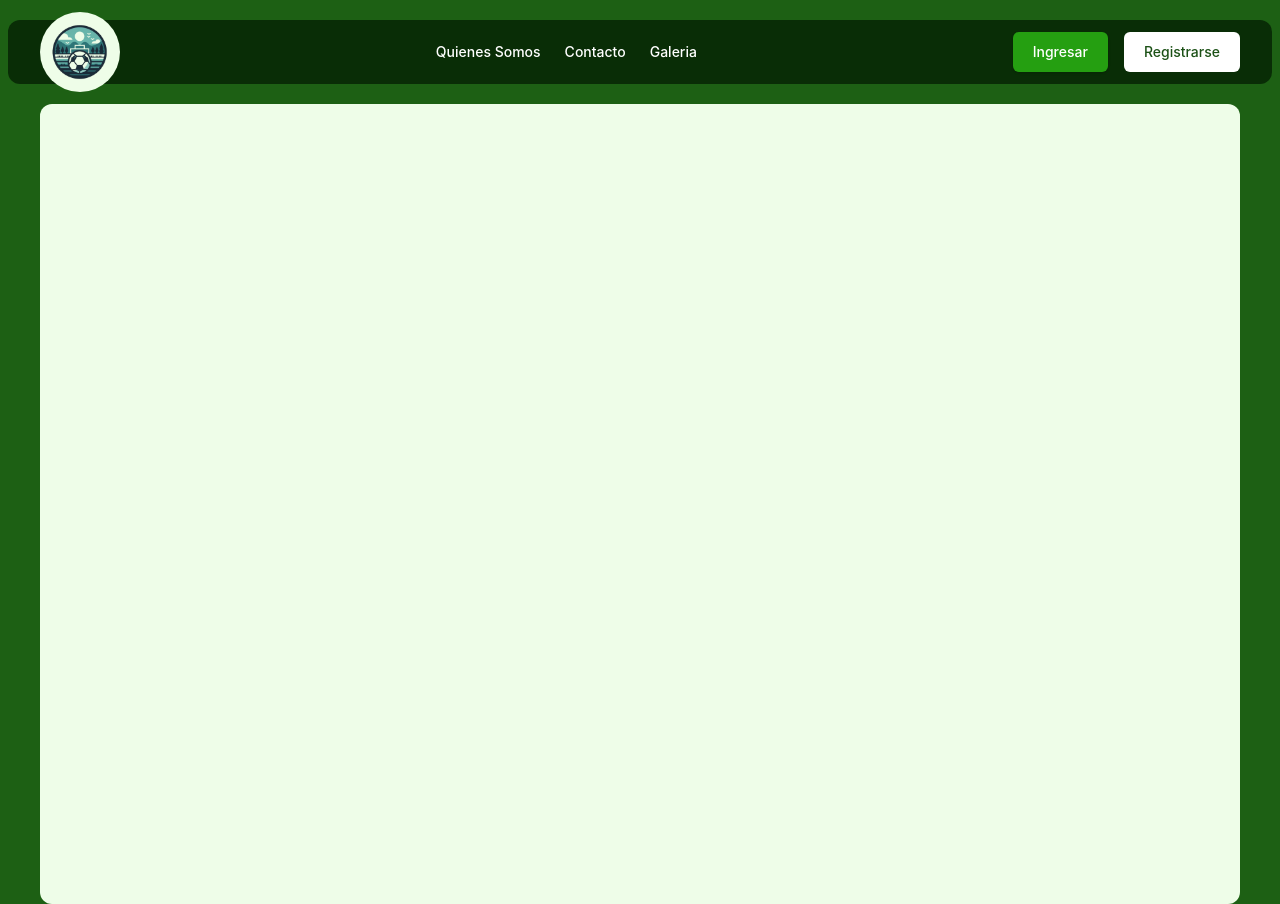
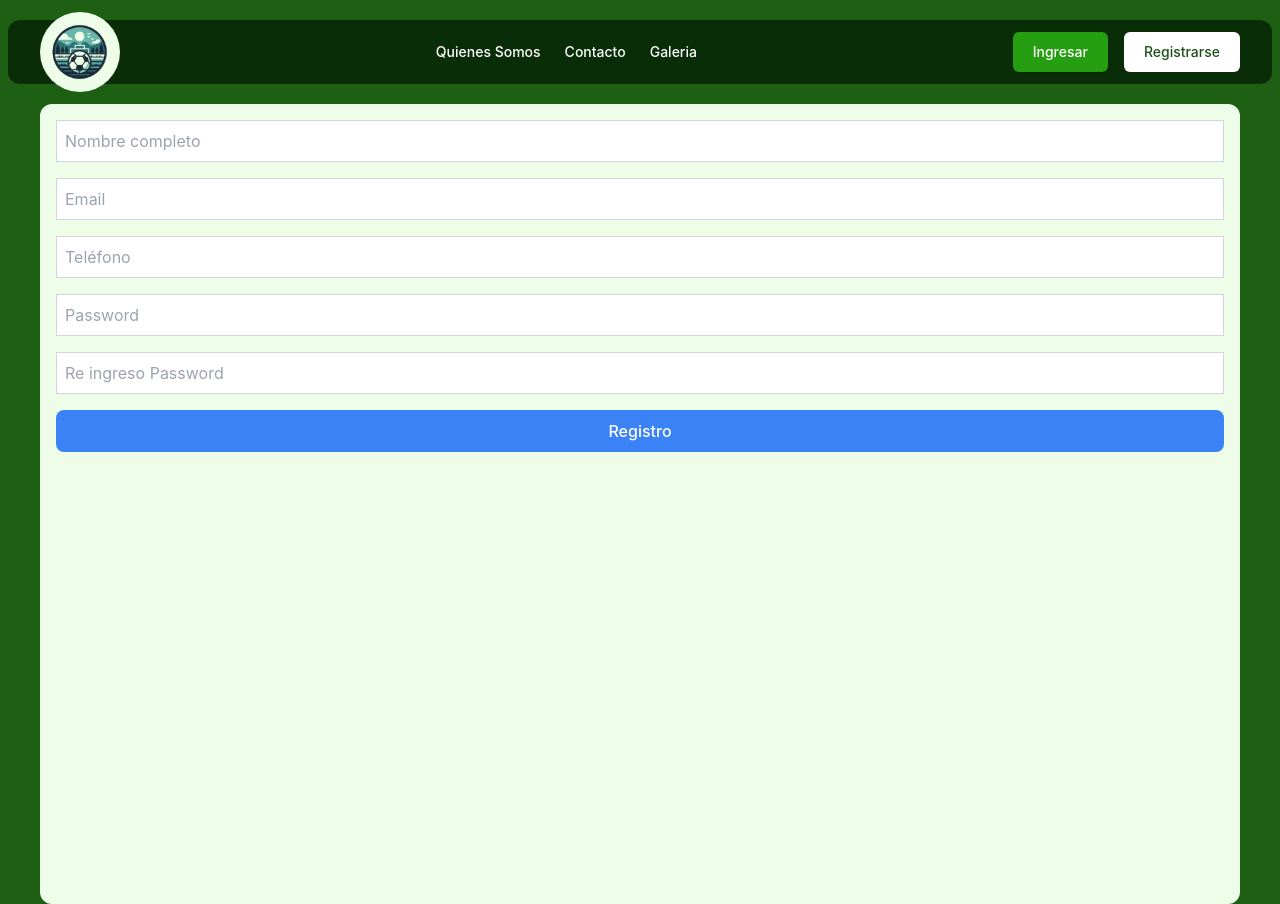
Before and after one commit to Gadd88/futbol-arena-front, a React (Vite) app: page /registro in a window 1280 px wide. Built offline with nearby package versions, Linux system fonts and the light colour scheme.

Commit message:
actualizacion registro

```diff
--- /dev/null
+++ b/src/hooks/useRegisterForm.js
@@ -0,0 +1,35 @@
+import { useState } from 'react';
+
+const useRegisterForm = (callback) => {
+  const [inputs, setInputs] = useState({
+    fullName: '',
+    email: '',
+    phone: '',
+    password: '',
+    confirmPassword: '',
+  });
+
+  const handleSubmit = (event) => {
+    if (event) {
+      event.preventDefault();
+    }
+    if (inputs.password === inputs.confirmPassword) {
+      callback();
+    } else {
+      alert('Passwords do not match');
+    }
+  };
+
+  const handleInputChange = (event) => {
+    event.persist();
+    setInputs(inputs => ({...inputs, [event.target.name]: event.target.value}));
+  };
+
+  return {
+    handleSubmit,
+    handleInputChange,
+    inputs,
+  };
+};
+
+export default useRegisterForm;
--- a/src/views/registro/Registro.jsx
+++ b/src/views/registro/Registro.jsx
@@ -1,8 +1,62 @@
+import React from 'react';
+import useRegisterForm from '../../hooks/useRegisterForm';
+export const Registro = () => {
+  const register = () => {
+    //lógica para enviar los datos al backend
+    console.log('User registered:', inputs);
+  };
 
-export const Registro = () => {
+  const { inputs, handleInputChange, handleSubmit } = useRegisterForm(register);
+
   return (
     <div className="w-full mx-auto h-[100dvh] lg:w-[1200px] bg-arena-green-50 rounded-xl overflow-hidden">
+      <form onSubmit={handleSubmit} className="flex flex-col gap-4 p-4">
+        <input
+          type="text"
+          name="fullName"
+          onChange={handleInputChange}
+          value={inputs.fullName}
+          placeholder="Nombre completo"
+          className="p-2 border border-gray-300 text-gray-700"
+        />
+        <input
+          type="email"
+          name="email"
+          onChange={handleInputChange}
+          value={inputs.email}
+          placeholder="Email"
+          className="p-2 border border-gray-300 text-gray-700"
+        />
+        <input
+          type="tel"
+          name="phone"
+          onChange={handleInputChange}
+          value={inputs.phone}
+          placeholder="Teléfono"
+          className="p-2 border border-gray-300 text-gray-700"
+        />
+        <input
+          type="password"
+          name="password"
+          onChange={handleInputChange}
+          value={inputs.password}
+          placeholder="Password"
+          className="p-2 border border-gray-300 text-gray-700"
+        />
+        <input
+          type="password"
+          name="confirmPassword"
+          onChange={handleInputChange}
+          value={inputs.confirmPassword}
+          placeholder="Re ingreso Password"
+          className="p-2 border border-gray-300 text-gray-700"
+        />
+        <button type="submit" className="bg-blue-500 text-white p-2">
+          Registro
+        </button>
+      </form>
+    </div>
+  );
+};
 
-    </div>
-  )
-}
+export default Registro;
```
